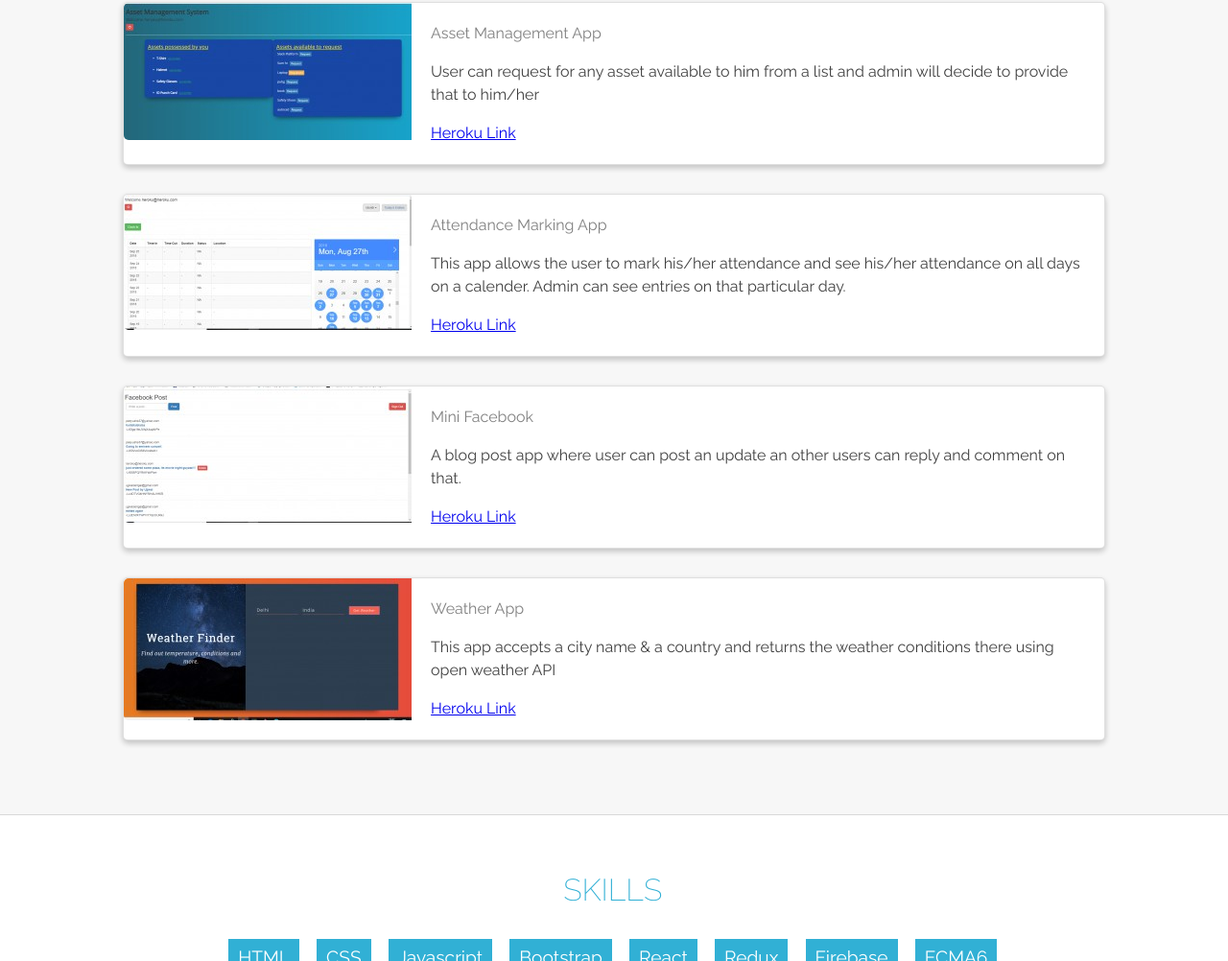
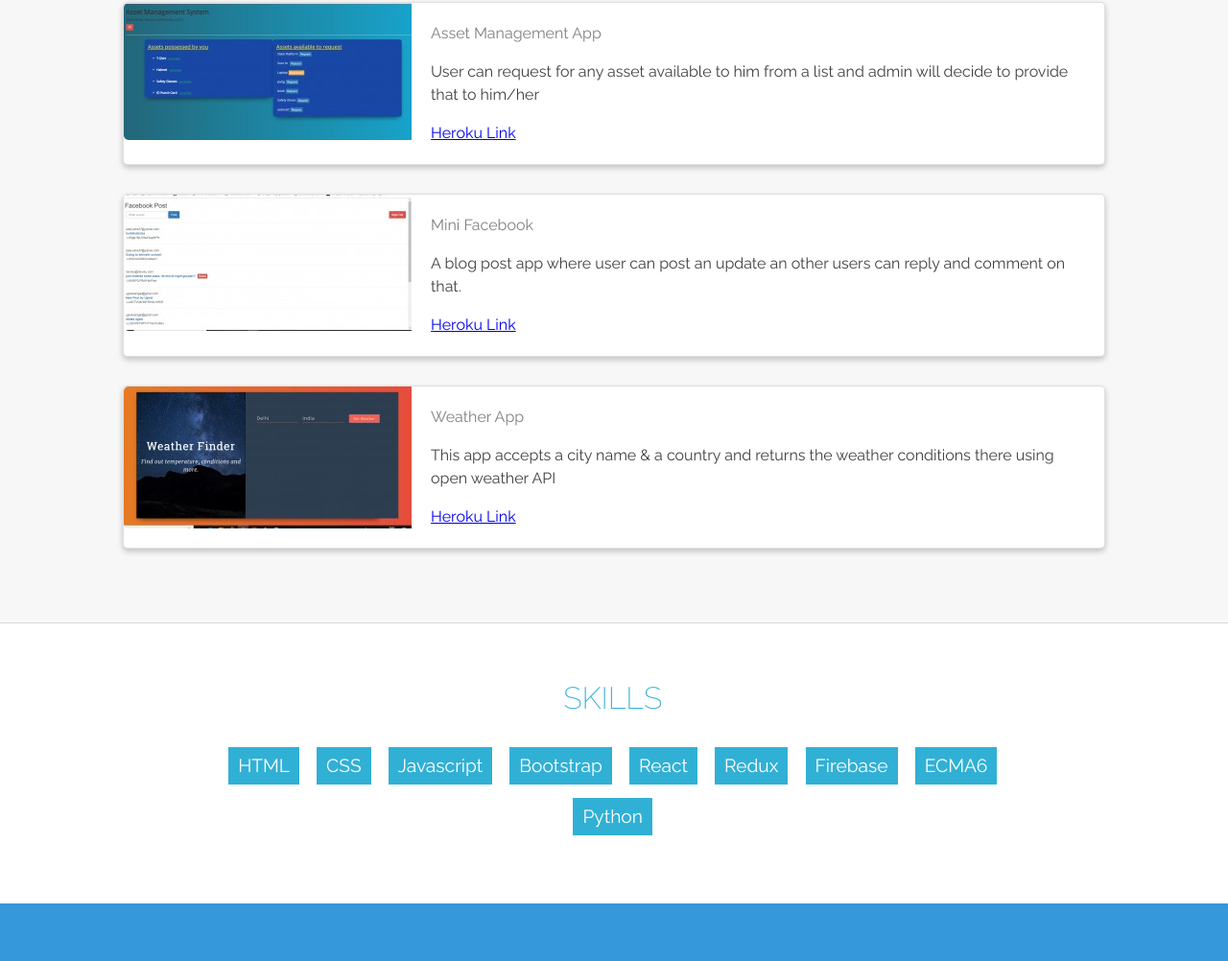
Before and after one commit to peeyushshawarma/peeyushshawarma.github.io, a plain HTML site: page index.html in a window 1280 px wide. Shown: the part 2257-3259 px from the top of the page at 96% size. Drawn offline with Linux system fonts and the light colour scheme.

Commit message:
Second commit

```diff
--- a/index.html
+++ b/index.html
@@ -163,18 +163,7 @@
                         </div>
                     </div>
                     <!-- CARD #2 -->
-                    <div class="project-card">
-                        <div class="project-image">
-                            <a href="https://employee-attendance-manager.herokuapp.com/signin" target="_blank"><img src="./images/attendance_marker.jpg" alt="Attendance Marker"></a>
-                        </div>
-                        <div class="project-content">
-                            <h4>
-                              Attendance Marking App
-                            </h4>
-                            <p>This app allows the user to mark his/her attendance and see his/her attendance on all days on a calender. Admin can see entries on that particular day.</p>
-                            <a href="https://employee-attendance-manager.herokuapp.com/signin" target="_blank">Heroku Link</a>
-                        </div>
-                    </div>
+
                     <!-- CARD #3 -->
                     <div class="project-card">
                         <div class="project-image">
```
